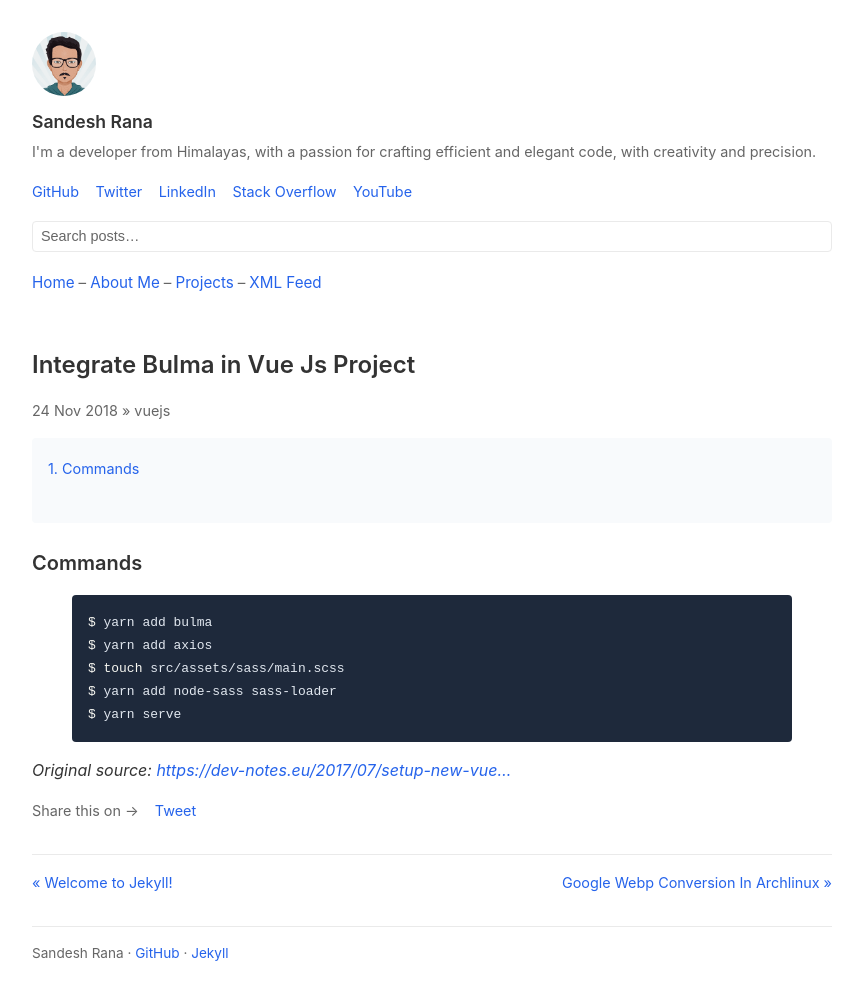
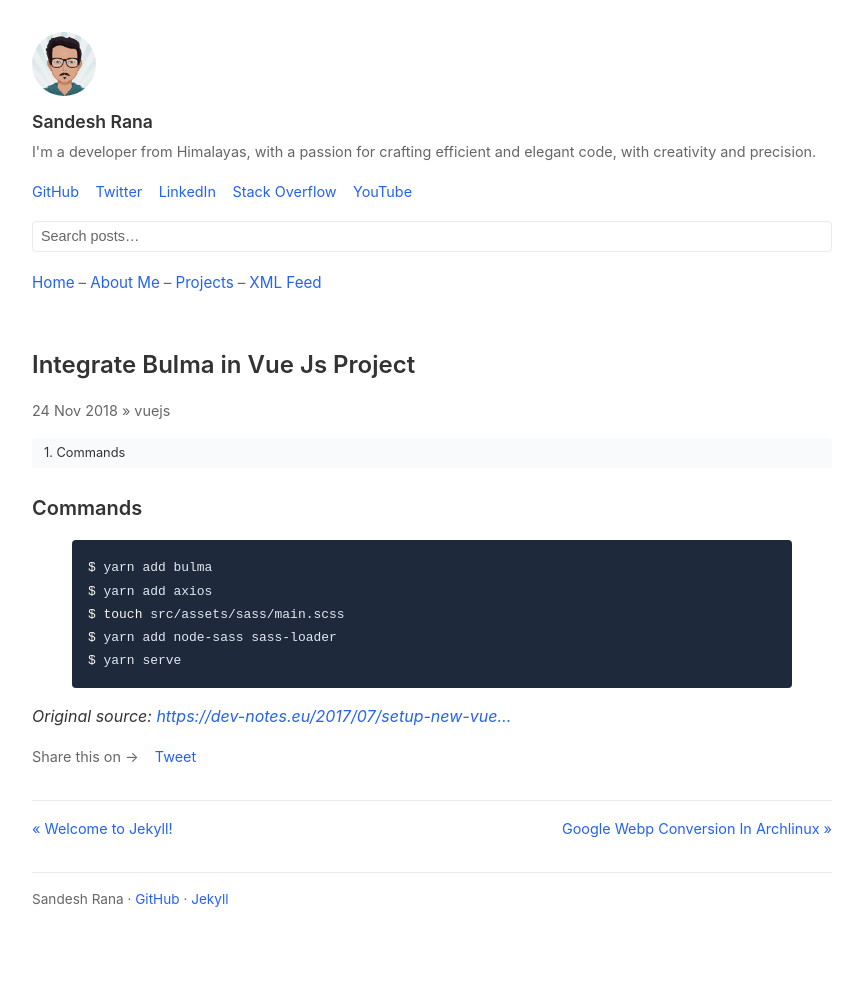
Before and after one commit to vimm0/vimm0.github.io, a Jekyll site: the page built from _posts/2018-11-25-integrate-bulma-in-vuejs-project.md, in a window 1280 px wide. Shown: the whole page, without its empty margins (208-1071 px from the left). Built offline with Jekyll 4.4.1, drawn with Linux system fonts in a browser that asks for light colours; comment, search, counter and statistics services are not loaded; after the commit the page ends 943 px from its top, so only the background shows below that.

Commit message:
Fix toc item height

```diff
--- a/_includes/share-page.html
+++ b/_includes/share-page.html
@@ -4,10 +4,6 @@
   <!-- Twitter -->
   <a href="https://twitter.com/share" class="twitter-share-button" data-via="{{ site.share.twitter_username }}">Tweet</a>
   <script>!function(d,s,id){var js,fjs=d.getElementsByTagName(s)[0],p=/^http:/.test(d.location)?'http':'https';if(!d.getElementById(id)){js=d.createElement(s);js.id=id;js.src=p+'://platform.twitter.com/widgets.js';fjs.parentNode.insertBefore(js,fjs);}}(document, 'script', 'twitter-wjs');</script>
-
-  <!-- Google + -->
-  <div class="g-plus" data-action="share" data-annotation="bubble"></div>
-  <script src="https://apis.google.com/js/platform.js" async defer></script>
 
   <!-- Facebook -->
   <!--<div class="fb-share-button" data-href="{{ site.url }}{{ page.url }}" data-layout="button_count" style="position: relative; top: -8px; left: 3px;"></div>-->
--- a/_includes/toc.html
+++ b/_includes/toc.html
@@ -41,7 +41,7 @@
         {% for h2_text in final_h2_texts %}
             {% assign index = forloop.index | minus: 1 %}
             <a href="#{{ final_h2_ids[index] }}">{{ forloop.index }}. {{ h2_text }}</a>
-            <br>
+            <!-- <br> -->
             <!-- {{ final_h2_ids[index] }} -->
             <!-- {{ final_h3_ids[index][0] }} -->
             {% if final_h3_ids[index].size > 1 %}
@@ -49,7 +49,7 @@
                     {% assign h3_index = forloop.index | minus: 1 %}
                         {% if final_h2_ids[index] != final_h3_ids[index][h3_index] %}
                             &emsp;<a href="#{{ final_h3_ids[index][h3_index] }}">- {{ h3_text }}</a>
-                            <br>
+                            <!-- <br> -->
                         {% endif %}
                     {% endfor %}
             {% endif %}
--- a/static/css/theme.css
+++ b/static/css/theme.css
@@ -317,15 +317,21 @@ span.categories {
 }
 
 #table-of-content {
-  margin: 1rem 0;
-  padding: 1rem;
+  margin: 0.5rem 0;
+  padding: 0.5rem 0.75rem;
   background: #f8fafc;
   border-radius: 4px;
-  font-size: 0.9rem;
+  font-size: 0.8rem;
+  line-height: 0.8rem;
 }
 #table-of-content a {
   display: block;
-  padding: 0.2rem 0;
+  padding: 0.05rem 0;
+  text-decoration: none;
+  color: var(--text);
+}
+#table-of-content a:hover {
+  color: var(--link);
 }
 
 .PageNavigation {
```
